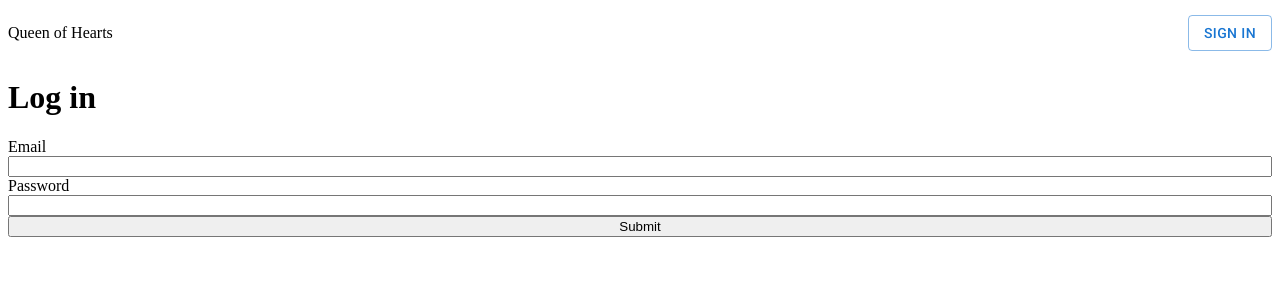
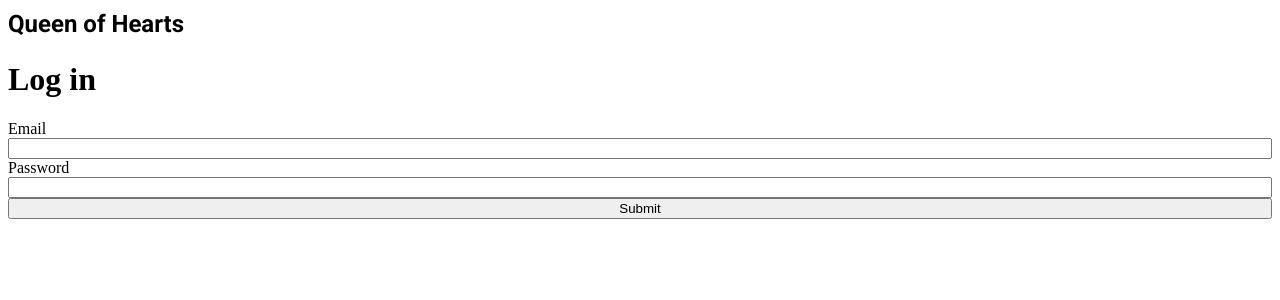
Before and after one commit to recondesigns/queen-of-hearts, a Next.js app: page /login in a window 1280 px wide. Shown: the top 300 px of the page. Built offline with nearby package versions, Linux system fonts and the light colour scheme; no server answers.

Commit message:
feat: removed log in/out button from header

```diff
--- a/src/app/components/header/Header.tsx
+++ b/src/app/components/header/Header.tsx
@@ -1,9 +1,10 @@
 'use client'
-import {auth} from '@/lib/firebase'
-import {signOut} from 'firebase/auth'
-import {useRouter} from 'next/navigation'
-import {useAuthStore} from "@/stores/authStore";
-import Button from '@mui/material/Button'
+import Box from '@mui/material/Box';
+import Typography from '@mui/material/Typography';
+// import {auth} from '@/lib/firebase'
+// import {signOut} from 'firebase/auth'
+// import {useRouter} from 'next/navigation'
+// import {useAuthStore} from "@/stores/authStore";
 
 const headerStyles = {
   display: 'flex',
@@ -12,31 +13,25 @@ const headerStyles = {
 }
 
 export default function Header() {
-  const {user} = useAuthStore()
-  const router = useRouter()
+  // const {user} = useAuthStore()
+  // const router = useRouter()
 
-  const handleSignOut = () => {
-    signOut(auth).then(() => {
-      console.log('User logged out.')
-      router.push('/')
-    }).catch((error) => {
-      console.error(error)
-    })
-  }
+  // const handleSignOut = () => {
+  //   signOut(auth).then(() => {
+  //     console.log('User logged out.')
+  //     router.push('/')
+  //   }).catch((error) => {
+  //     console.error(error)
+  //   })
+  // }
 
-  const handleSignIn = () => {
-    router.push('/login')
-  }
+  // const handleSignIn = () => {
+  //   router.push('/login')
+  // }
 
   return (
-    <header style={headerStyles}>
-      <p>Queen of Hearts</p>
-      <Button
-        variant='outlined'
-        onClick={!user ? handleSignIn : handleSignOut}
-      >
-        {!user ? 'Sign in' : 'Sign out'}
-      </Button>
-    </header>
+    <Box component={'header'} style={headerStyles}>
+      <Typography variant={'h5'} component={'p'} sx={{fontWeight: 'bold'}}>Queen of Hearts</Typography>
+    </Box>
   )
 }
```
